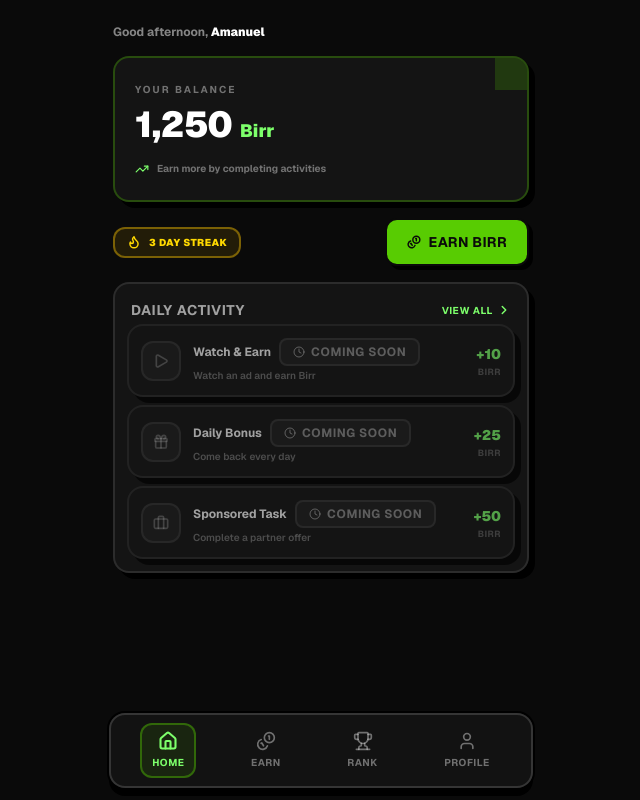
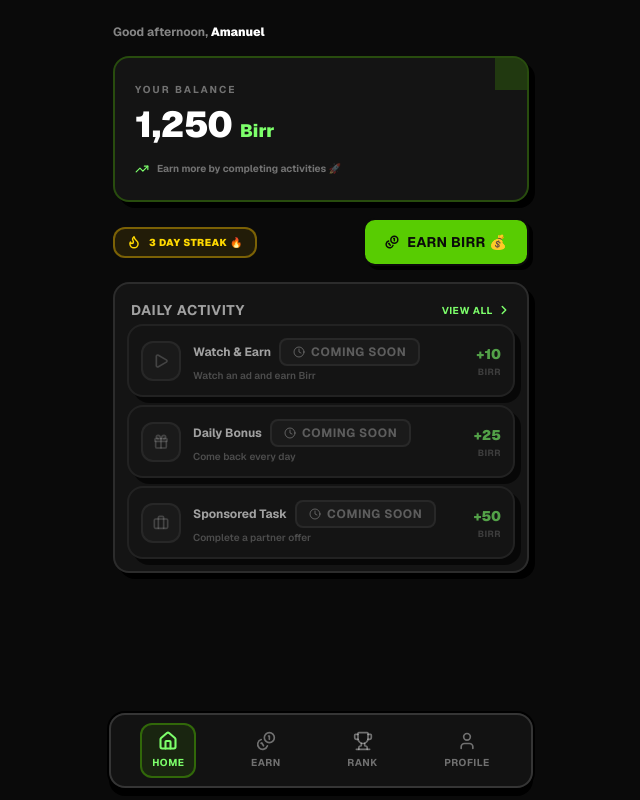
Before and after one commit to AmanuelCrafts/birrly, a Next.js app: page / in a window 1280 px wide. Shown: the whole page, without its empty margins (319-959 px from the left). Built offline with nearby package versions, Linux system fonts and the light colour scheme.

Commit message:
feat: add subtle Apple-style emojis to key UI elements

```diff
--- a/src/components/home/BalanceCard.tsx
+++ b/src/components/home/BalanceCard.tsx
@@ -25,7 +25,7 @@ export function BalanceCard({ balance }: BalanceCardProps) {
         </div>
         <div className="mt-4 flex items-center gap-2 text-[10px] font-bold text-white/40">
           <TrendingUp className="h-3.5 w-3.5 text-brand-400" />
-          <span>Earn more by completing activities</span>
+          <span>Earn more by completing activities 🚀</span>
         </div>
       </div>
     </Card>
--- a/src/components/home/StreakIndicator.tsx
+++ b/src/components/home/StreakIndicator.tsx
@@ -18,7 +18,7 @@ export function StreakIndicator({ streak, className }: StreakIndicatorProps) {
     >
       <Flame className="h-3.5 w-3.5 text-gold-400" strokeWidth={2.5} />
       <span className="text-[10px] font-black uppercase tracking-wider text-gold-400">
-        {streak} day streak
+        {streak} day streak 🔥
       </span>
     </div>
   );
--- a/src/components/sections/EarnSection.tsx
+++ b/src/components/sections/EarnSection.tsx
@@ -13,7 +13,7 @@ export function EarnSection({ onTaskClick }: EarnSectionProps) {
   return (
     <div className="animate-fade-in">
       <PageHeader
-        title="Earn Birr"
+        title="💰 Earn Birr"
         subtitle="Complete activities and grow your balance."
       />
 
--- a/src/components/sections/HomeSection.tsx
+++ b/src/components/sections/HomeSection.tsx
@@ -38,7 +38,7 @@ export function HomeSection({ user, onEarnClick, onTaskClick }: HomeSectionProps
           className="shrink-0"
         >
           <Coins className="h-3.5 w-3.5" strokeWidth={2.5} />
-          Earn Birr
+          Earn Birr 💰
         </Button>
       </div>
 
--- a/src/components/sections/LeaderboardSection.tsx
+++ b/src/components/sections/LeaderboardSection.tsx
@@ -16,7 +16,7 @@ export function LeaderboardSection({ user }: LeaderboardSectionProps) {
   return (
     <div className="animate-fade-in">
       <PageHeader
-        title="Leaderboard"
+        title="🏆 Leaderboard"
         subtitle="Top earners this month"
       />
 
--- a/src/components/sections/ProfileSection.tsx
+++ b/src/components/sections/ProfileSection.tsx
@@ -15,7 +15,7 @@ interface ProfileSectionProps {
 export function ProfileSection({ user }: ProfileSectionProps) {
   return (
     <div className="animate-fade-in">
-      <PageHeader title="Profile" />
+      <PageHeader title="👤 Profile" />
 
       <div className="space-y-4 px-4 pb-4">
         <ProfileHeader user={user} />
```
